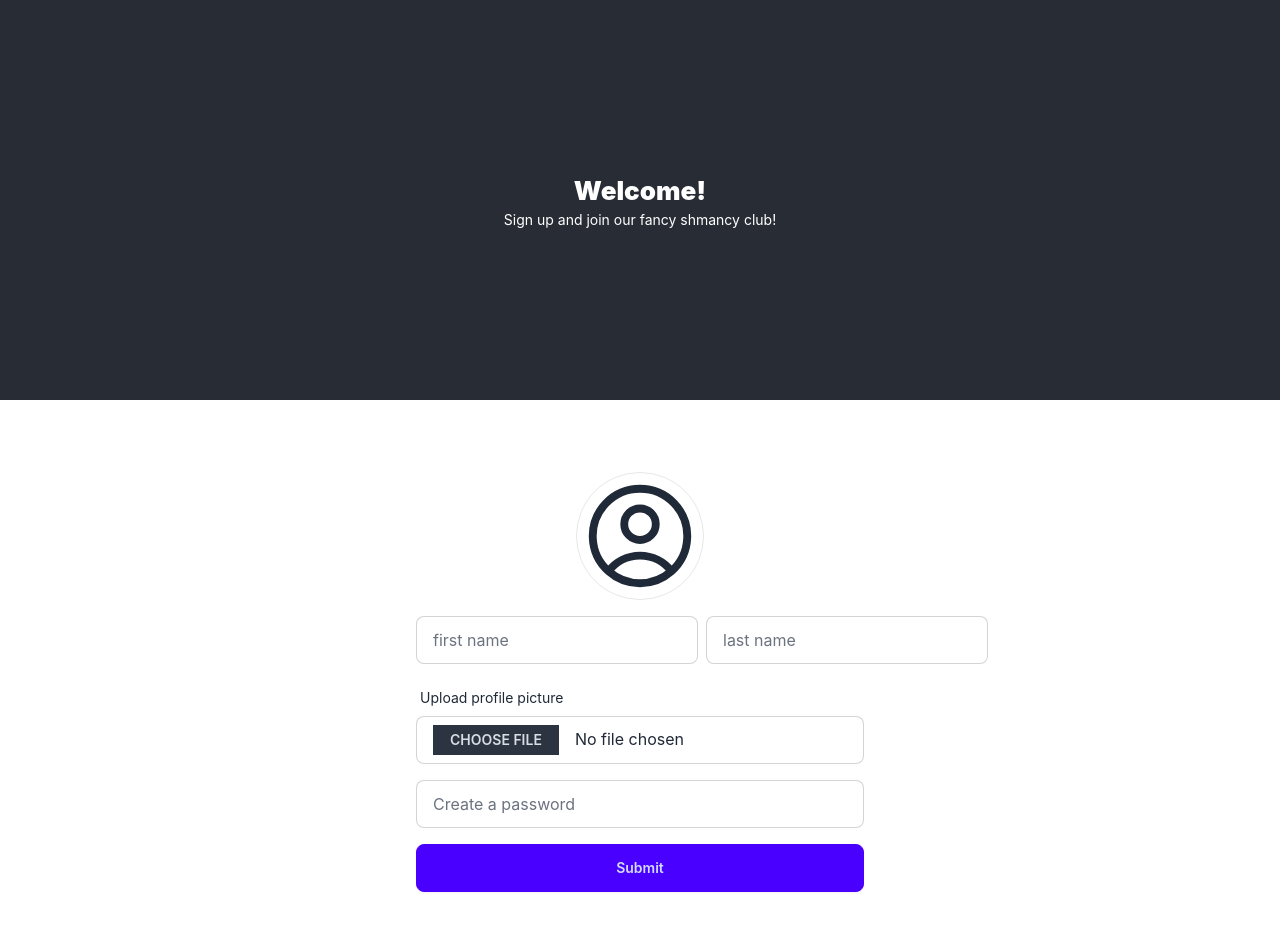
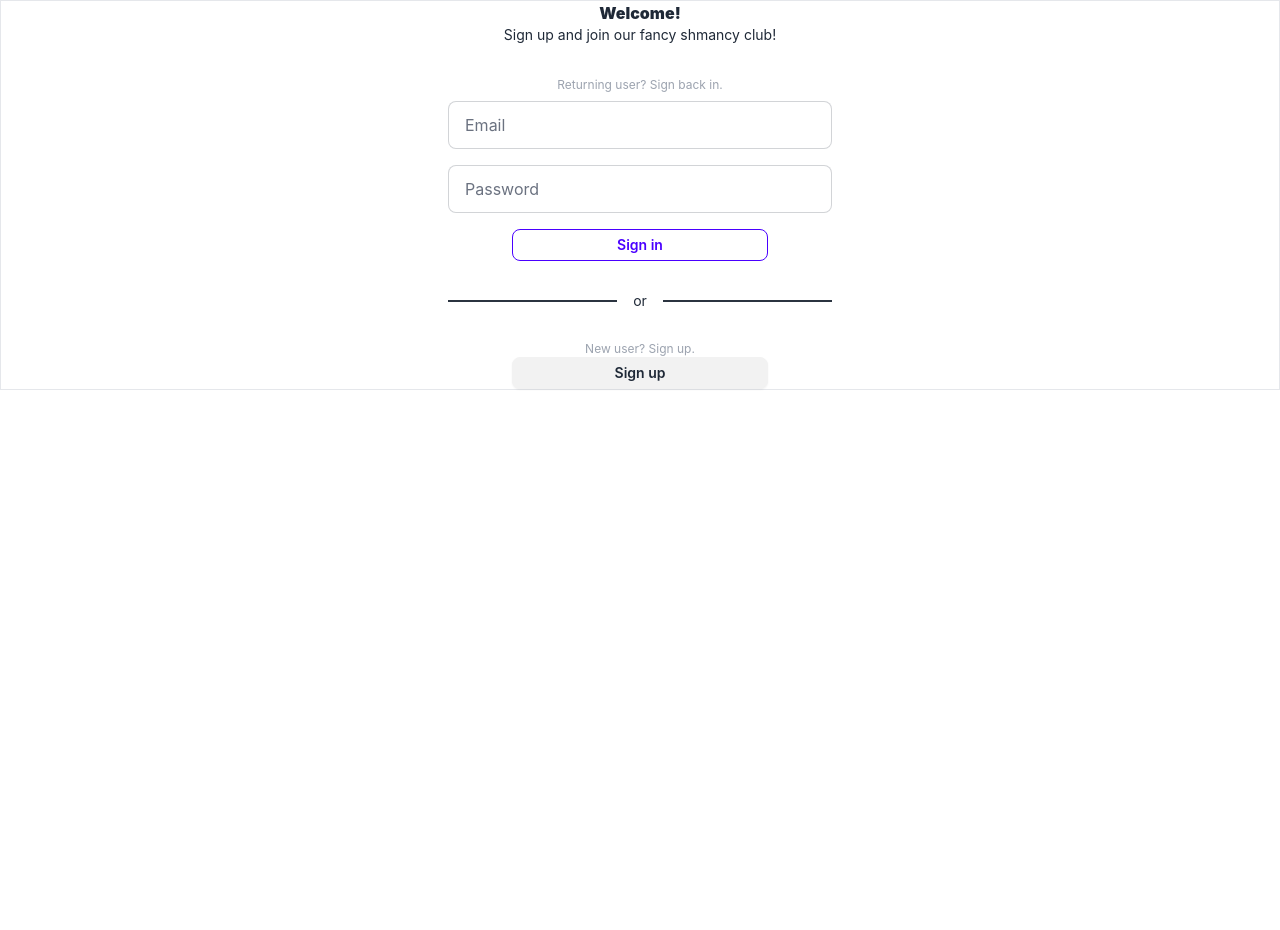
Before and after one commit to DanielCW7/user-catalog, a React (Create React App) app: page / in a window 1280 px wide. Shown: the top 930 px of the page. After the commit the page ends 800 px from the top, so only its background shows below. Built offline with nearby package versions, Linux system fonts and the light colour scheme.

Commit message:
PAGE(signup): add signup page, separate log in and sign up page git push

```diff
--- a/package.json
+++ b/package.json
@@ -45,6 +45,7 @@
   },
   "devDependencies": {
     "@tailwindcss/forms": "^0.5.7",
+    "react-router-dom": "^6.26.1",
     "typescript": "^5.5.4"
   }
 }
--- a/src/App.css
+++ b/src/App.css
@@ -16,7 +16,7 @@
 
 .App-header {
   background-color: #282c34;
-  min-height: 50vh;
+  min-height: 100vh;
   display: flex;
   flex-direction: column;
   align-items: center;
--- a/src/App.tsx
+++ b/src/App.tsx
@@ -1,77 +1,16 @@
-import logo from './logo.svg';
 import './App.css';
-import { useState, useEffect } from 'react';
-
-
+import { BrowserRouter, Routes, Route } from "react-router-dom";
+import SignUp from './pages/signUp';
+import Home from './pages/home'
 function App() {
 
-  const [isDetails, setDetails] = useState(null)
-
-  useEffect(() => {
-    // changes login status if user is logged in
-    console.log(isDetails)
-  }, [isDetails])
-
-
-  // capture user data for validation and sanitization
-  const handleSubmit = (e: any) => {
-    e.preventDefault()
-
-    const form = e.target;
-    const formData:any = new FormData(form);
-    const formJson:any = Object.fromEntries(formData.entries())
-    console.log(formJson)
-    setDetails(formJson)
-  }
-
-
-
   return (
-    <div className="App">
-      <header className="App-header">
-        <h1 className='font-black'> Welcome! </h1>
-        <p className='text-sm'> Sign up and join our fancy shmancy club! </p>
-      </header>
-
-      <div className='flex flex-col justify-center bg-base-100 w-full'>
-        <form onSubmit={handleSubmit} className='flex flex-col gap-4 max-w-lg my-10 p-8 m-auto'>
-          {/* thumbnail */}
-          {/* file upload */}
-          <div>
-            <div className='w-32 h-32 border rounded-full m-auto'>
-              <svg xmlns="http://www.w3.org/2000/svg" fill="none" viewBox="0 0 24 24" strokeWidth={1.5} stroke="currentColor" className="size-full">
-                <path strokeLinecap="round" strokeLinejoin="round" d="M17.982 18.725A7.488 7.488 0 0 0 12 15.75a7.488 7.488 0 0 0-5.982 2.975m11.963 0a9 9 0 1 0-11.963 0m11.963 0A8.966 8.966 0 0 1 12 21a8.966 8.966 0 0 1-5.982-2.275M15 9.75a3 3 0 1 1-6 0 3 3 0 0 1 6 0Z" />
-              </svg>
-            </div>
-          </div>
-
-          <div className='flex gap-2'>
-            <div className='flex flex-col form-control'>
-              <input type="text" id="firstName" name="firstName" className='form-input input input-bordered' placeholder='first name' required/>
-            </div>
-            <div className='flex flex-col form-control'>
-              <input type="text" id="lastName" name="lastName" className='form-input input input-bordered' placeholder='last name' />
-            </div>
-          </div>
-
-
-          <div className='flex flex-col form-control'>
-            {/* <svg xmlns="http://www.w3.org/2000/svg" fill="none" viewBox="0 0 24 24" strokeWidth={1.5} stroke="currentColor" className="size-6">
-  <path strokeLinecap="round" strokeLinejoin="round" d="m2.25 15.75 5.159-5.159a2.25 2.25 0 0 1 3.182 0l5.159 5.159m-1.5-1.5 1.409-1.409a2.25 2.25 0 0 1 3.182 0l2.909 2.909m-18 3.75h16.5a1.5 1.5 0 0 0 1.5-1.5V6a1.5 1.5 0 0 0-1.5-1.5H3.75A1.5 1.5 0 0 0 2.25 6v12a1.5 1.5 0 0 0 1.5 1.5Zm10.5-11.25h.008v.008h-.008V8.25Zm.375 0a.375.375 0 1 1-.75 0 .375.375 0 0 1 .75 0Z" />
-</svg>
- */}
-            <label className='label text-sm'> Upload profile picture </label>
-            <input type="file" id="profilePicture" name="profilePicture" className='file-input form-input input input-bordered'/>
-          </div>
-
-          <div className='flex form-control'>
-            <input type="password" id="password" name="password" className='input input-bordered' placeholder='Create a password' />
-          </div>
-
-          <button type="submit" className='btn btn-primary span form-control'> Submit </button>
-        </form>
-      </div>
-    </div>
+    <BrowserRouter>
+      <Routes>
+        <Route path='/' element={<Home />} />
+        <Route path='/signup' element={<SignUp />} />
+      </Routes>
+    </BrowserRouter>
   );
 }
 
--- /dev/null
+++ b/src/components/signUpForm.tsx
@@ -0,0 +1,64 @@
+import { useEffect, useState } from "react"
+
+
+const SignUpForm = () => {
+
+    const [isDetails, setDetails] = useState(null)
+
+    useEffect(() => {
+      // changes login status if user is logged in
+      console.log(isDetails)
+    }, [isDetails])
+
+
+    // capture user data for validation and sanitization
+    const handleSubmit = (e: any) => {
+      e.preventDefault()
+
+      const form = e.target;
+      const formData:any = new FormData(form);
+      const formJson:any = Object.fromEntries(formData.entries())
+      console.log(formJson)
+      setDetails(formJson)
+    }
+
+
+    return (
+        <div className='flex flex-col justify-center bg-base-100 w-full'>
+        <form onSubmit={handleSubmit} className='flex flex-col gap-4 max-w-lg my-10 p-8 m-auto'>
+        {/* thumbnail */}
+        {/* file upload */}
+        <div>
+            <div className='w-32 h-32 border rounded-full m-auto'>
+            <svg xmlns="http://www.w3.org/2000/svg" fill="none" viewBox="0 0 24 24" strokeWidth={1.5} stroke="currentColor" className="size-full">
+                <path strokeLinecap="round" strokeLinejoin="round" d="M17.982 18.725A7.488 7.488 0 0 0 12 15.75a7.488 7.488 0 0 0-5.982 2.975m11.963 0a9 9 0 1 0-11.963 0m11.963 0A8.966 8.966 0 0 1 12 21a8.966 8.966 0 0 1-5.982-2.275M15 9.75a3 3 0 1 1-6 0 3 3 0 0 1 6 0Z" />
+            </svg>
+            </div>
+        </div>
+
+        <div className='flex gap-2'>
+            <div className='flex flex-col form-control'>
+            <input type="text" id="firstName" name="firstName" className='form-input input input-bordered' placeholder='first name' required/>
+            </div>
+            <div className='flex flex-col form-control'>
+            <input type="text" id="lastName" name="lastName" className='form-input input input-bordered' placeholder='last name' />
+            </div>
+        </div>
+
+
+        <div className='flex flex-col form-control'>
+            <label className='label text-sm'> Upload profile picture </label>
+            <input type="file" id="profilePicture" name="profilePicture" className='file-input form-input input input-bordered'/>
+        </div>
+
+        <div className='flex form-control'>
+            <input type="password" id="password" name="password" className='input input-bordered' placeholder='Create a password' />
+        </div>
+
+        <button type="submit" className='btn btn-sm btn-primary span form-control'> Submit </button>
+        </form>
+        </div>
+    )
+}
+
+export default SignUpForm
--- /dev/null
+++ b/src/pages/home.js
@@ -0,0 +1,46 @@
+
+
+const Home = () => {
+    return (
+        <div className="App border">
+            <header className='flex flex-col justify-center bg-base-100'>
+                <h1 className='font-black font-xl'> Welcome! </h1>
+                <p className='text-sm '> Sign up and join our fancy shmancy club! </p>
+            </header>
+            <form className='m-auto w-full max-w-sm mt-8'>
+                    <p className='text-xs text-gray-400 m-2'> Returning user? Sign back in. </p>
+                    <div className='flex flex-col gap-4'>
+
+                    <div className='flex'>
+                        <input type='text' className='input input-bordered grow' placeholder='Email' required/>
+                    </div>
+
+                    <div className='flex'>
+                        <input type='password' className='input input-bordered grow' placeholder='Password' required/>
+                    </div>
+
+                    <div>
+                        <button className='btn btn-primary btn-outline btn-sm btn-wide'> Sign in </button>
+                    </div>
+
+                    {/* divider */}
+                    <div className="text-sm">
+                        <p className="divider divider-neutral">or</p>
+                    </div>
+
+
+                    {/* Form page */}
+                    <div className='flex justify-center gap-2'>
+                        <div>
+                            <p className='text-xs text-gray-400'> New user? Sign up. </p>
+                            <button className='btn btn-wide btn-sm'> Sign up </button>
+                        </div>
+                    </div>
+
+                    </div>
+                </form>
+       </div>
+    )
+}
+
+export default Home
--- /dev/null
+++ b/src/pages/signUp.js
@@ -0,0 +1,11 @@
+import SignUpForm from "../components/signUpForm";
+
+const SignUp = () => {
+    return (
+        <>
+            <SignUpForm />
+        </>
+    )
+}
+
+export default SignUp
```
Also changed, not shown: 1 other file (tests, documents, lock files or other folders).
